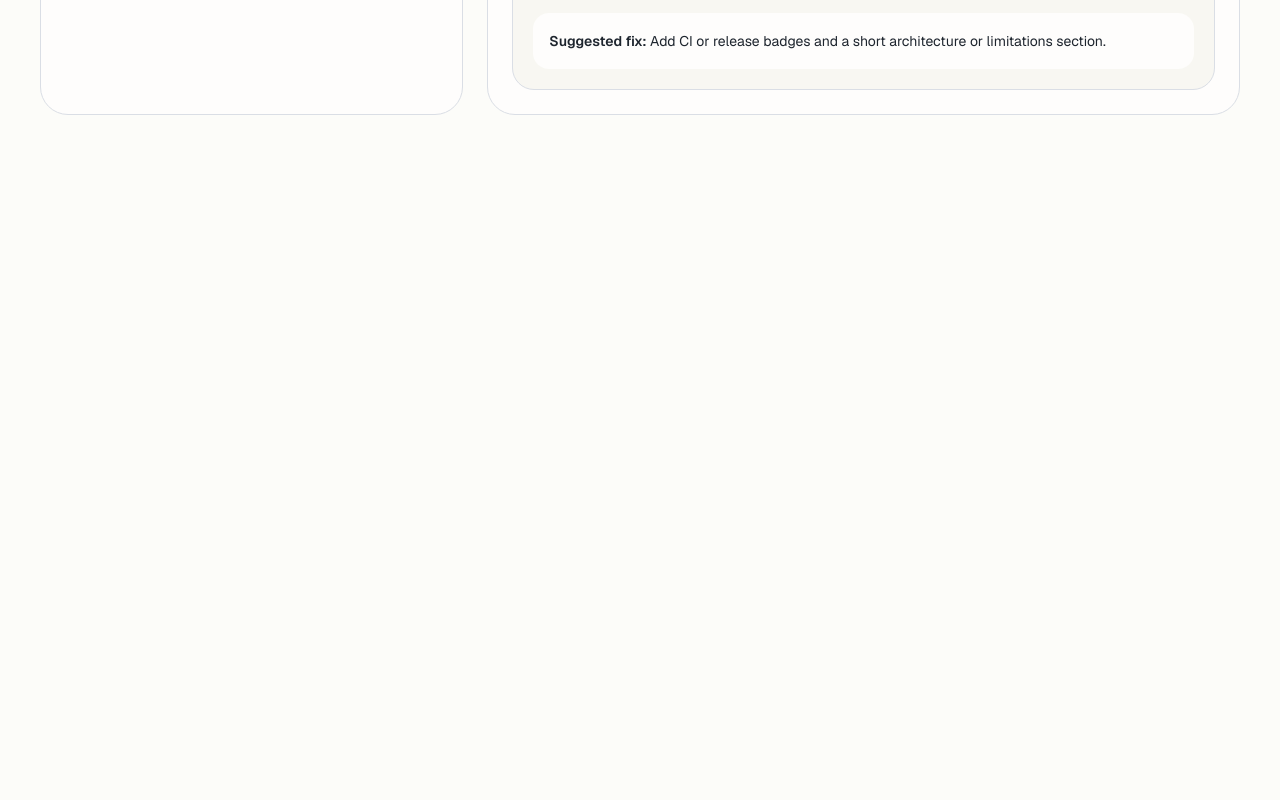
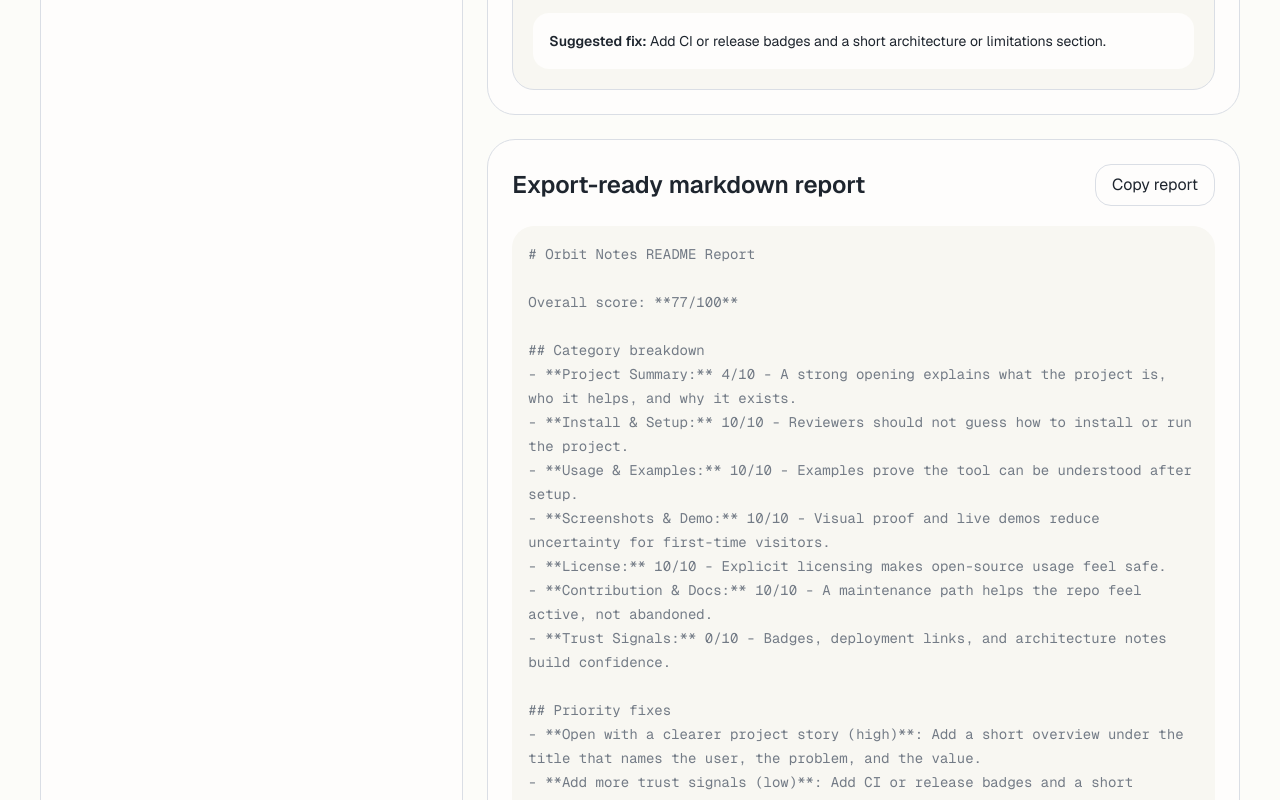
Before and after one commit to kamarajendra/readme-roast-fixer, a Next.js app: page / in a window 1280 px wide. Shown: the part 1600-2400 px from the top of the page. Before the commit the page ends 1755 px from the top, so only its background shows below. Built offline with nearby package versions, Linux system fonts and the light colour scheme.

Commit message:
feat: add markdown report copy

```diff
--- a/components/readme-roast-app.tsx
+++ b/components/readme-roast-app.tsx
@@ -42,12 +42,38 @@ function scoreTone(score: number) {
   return "var(--color-danger)";
 }
 
+function buildMarkdownReport(markdown: string, analysis: ReturnType<typeof analyzeReadme>) {
+  const title = markdown.match(/^#\s+(.+)$/m)?.[1] ?? "README Review";
+
+  return [
+    `# ${title} README Report`,
+    "",
+    `Overall score: **${analysis.overallScore}/100**`,
+    "",
+    "## Category breakdown",
+    ...analysis.categories.map(
+      (category) => `- **${category.label}:** ${category.score}/${category.maxScore} - ${category.summary}`,
+    ),
+    "",
+    "## Priority fixes",
+    ...analysis.findings.map(
+      (finding) => `- **${finding.title} (${finding.severity})**: ${finding.suggestion}`,
+    ),
+    "",
+    "## Strengths",
+    ...(analysis.strengths.length > 0
+      ? analysis.strengths.map((strength) => `- ${strength}`)
+      : ["- No standout strengths yet."]),
+  ].join("\n");
+}
+
 export function ReadmeRoastApp() {
   const [repoUrl, setRepoUrl] = useState("");
   const [markdown, setMarkdown] = useState(SAMPLE_MARKDOWN);
   const [status, setStatus] = useState<string | null>(null);
   const [isFetching, setIsFetching] = useState(false);
   const analysis = useMemo(() => analyzeReadme(markdown), [markdown]);
+  const report = useMemo(() => buildMarkdownReport(markdown, analysis), [analysis, markdown]);
 
   async function handleFetchReadme() {
     setStatus(null);
@@ -72,6 +98,11 @@ export function ReadmeRoastApp() {
     } finally {
       setIsFetching(false);
     }
+  }
+
+  async function handleCopyReport() {
+    await navigator.clipboard.writeText(report);
+    setStatus("Copied markdown report to clipboard.");
   }
 
   return (
@@ -192,6 +223,22 @@ export function ReadmeRoastApp() {
               ))}
             </div>
           </div>
+
+          <div className="rounded-[28px] border border-[var(--color-border)] bg-[var(--color-panel)] p-6">
+            <div className="flex items-center justify-between gap-3">
+              <h2 className="text-2xl font-semibold">Export-ready markdown report</h2>
+              <button
+                type="button"
+                onClick={handleCopyReport}
+                className="rounded-2xl border border-[var(--color-border)] px-4 py-2 text-sm font-medium"
+              >
+                Copy report
+              </button>
+            </div>
+            <pre className="mt-5 overflow-x-auto rounded-[22px] bg-[var(--color-canvas)] p-4 text-sm leading-6 text-[var(--color-muted)] whitespace-pre-wrap">
+              {report}
+            </pre>
+          </div>
         </div>
       </section>
     </main>
```
